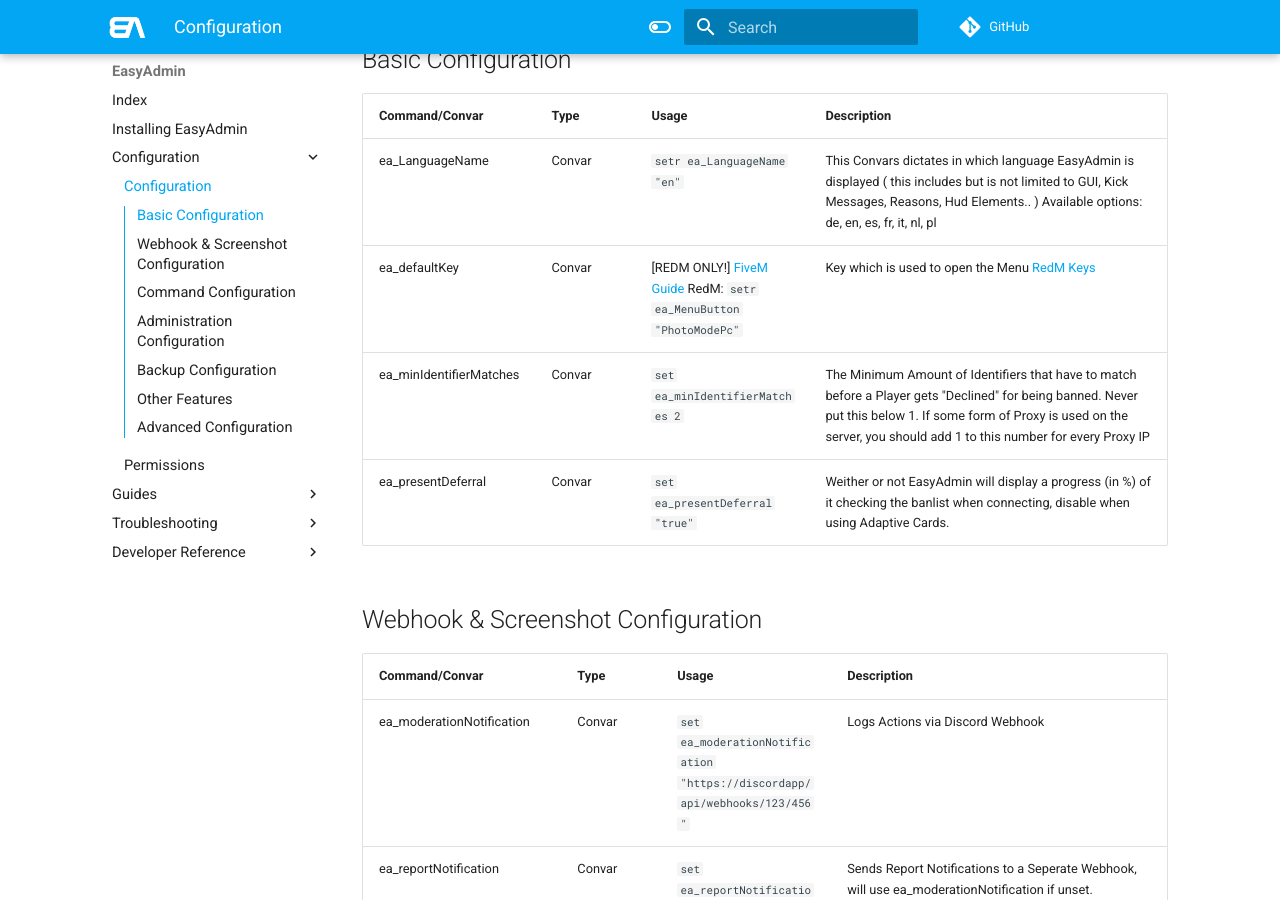
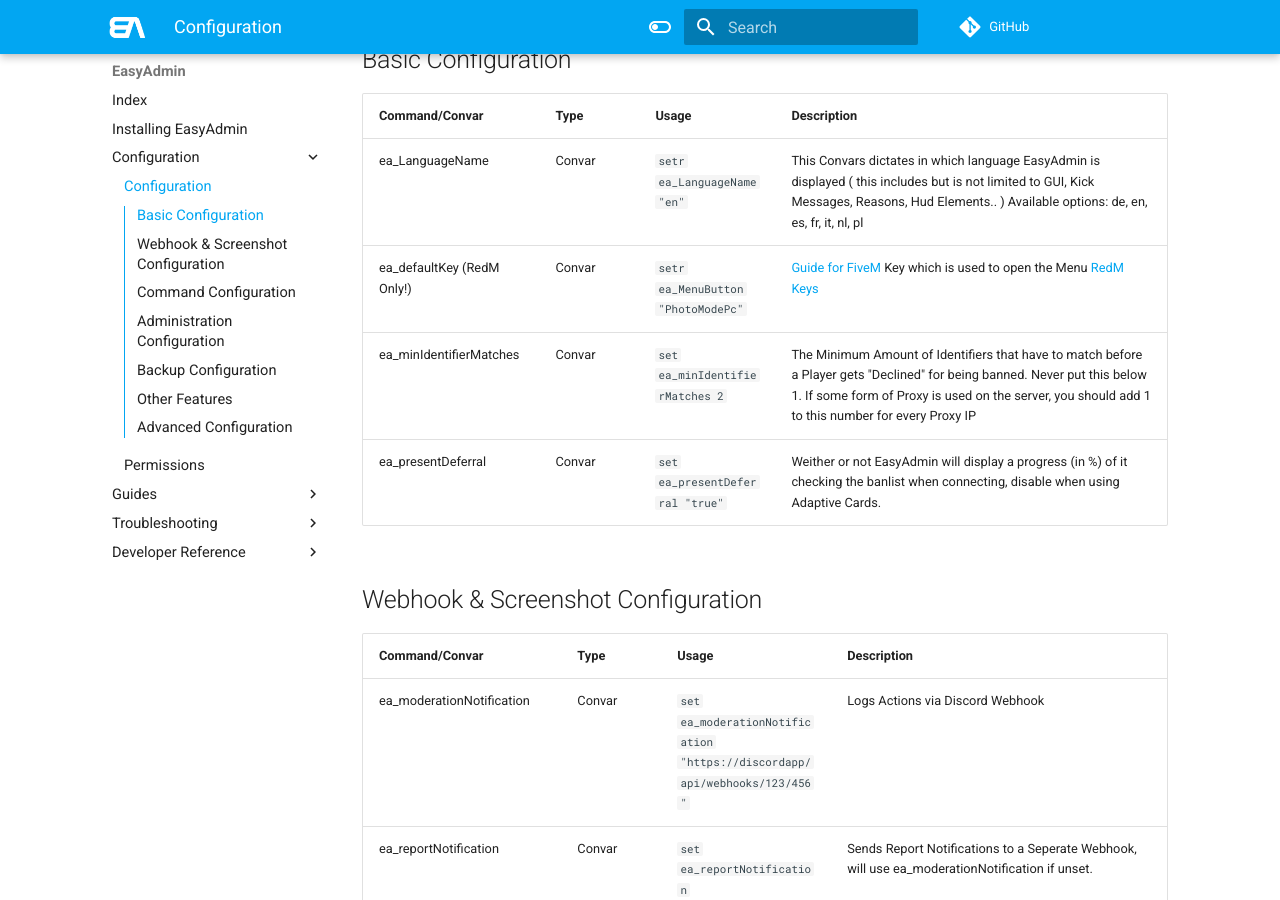
Before and after one commit to Blumlaut/EasyAdmin-docs, an MkDocs documentation site: the page built from docs/config.md, in a window 1280 px wide and 900 px high, scrolled down 318 px. Built offline with MkDocs 1.6.1 and Material for MkDocs 9.7.7, drawn with Linux system fonts in a browser that asks for light colours; comment, search, counter and statistics services are not loaded.

Commit message:
formatting fix

```diff
--- a/docs/config.md
+++ b/docs/config.md
@@ -12,7 +12,7 @@ Note that "sets" and "set" are **not** identical, make sure not to use them inte
 |       Command/Convar        |  Type   |                                   Usage                                    |                                                                                                                Description                                                                                                                 |
 |-----------------------------|---------|----------------------------------------------------------------------------|--------------------------------------------------------------------------------------------------------------------------------------------------------------------------------------------------------------------------------------------|
 | ea_LanguageName | Convar  | `setr ea_LanguageName "en"` | This Convars dictates in which language EasyAdmin is displayed ( this includes but is not limited to GUI, Kick Messages, Reasons, Hud Elements.. ) Available options: de, en, es, fr, it, nl, pl |
-| ea_defaultKey | Convar  | [REDM ONLY!] [FiveM Guide](keybind.md) RedM: `setr ea_MenuButton "PhotoModePc"` | Key which is used to open the Menu [RedM Keys](https://github.com/Blumlaut/EasyAdmin/blob/master/dependencies/Controls.lua#L3) |
+| ea_defaultKey (RedM Only!) | Convar  | `setr ea_MenuButton "PhotoModePc"` | [Guide for FiveM](keybind.md) Key which is used to open the Menu [RedM Keys](https://github.com/Blumlaut/EasyAdmin/blob/master/dependencies/Controls.lua#L3) |
 | ea_minIdentifierMatches | Convar | `set ea_minIdentifierMatches 2` | The Minimum Amount of Identifiers that have to match before a Player gets "Declined" for being banned. Never put this below 1. If some form of Proxy is used on the server, you should add 1 to this number for every Proxy IP |
 | ea_presentDeferral | Convar | `set ea_presentDeferral "true"` | Weither or not EasyAdmin will display a progress (in %) of it checking the banlist when connecting, disable when using Adaptive Cards. |
 
```
